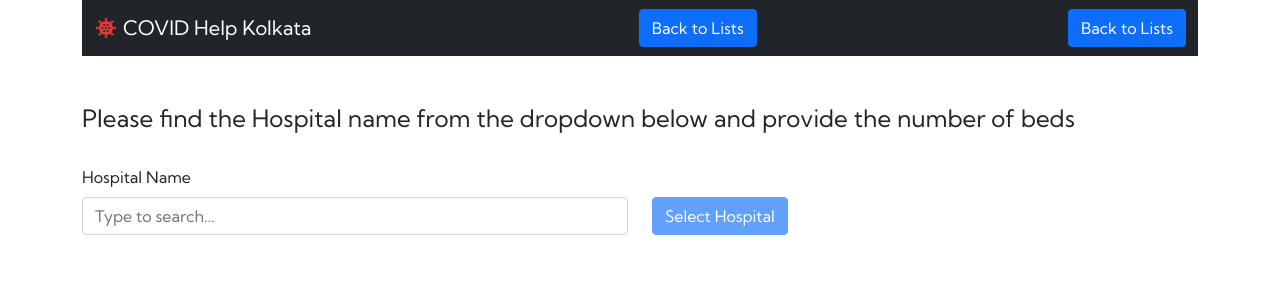
After one commit to souvikban16/covid-kolkata, a PHP site: page /contribute.php in a window 1280 px wide. The commit adds this page. Shown: the top 300 px of the page. Run offline with PHP 8.4, Linux system fonts and the light colour scheme; data that the repository does not hold is empty.

Commit message:
contribute can now fetch data properly
nice

```diff
--- /dev/null
+++ b/connect.php
@@ -0,0 +1,22 @@
+<?php
+
+// Username is root
+$user = 'sql11410206';
+$password = 'DDzfjguSIF';
+
+// Database name is gfg
+$database = 'sql11410206';
+
+// Server is localhost with
+// port number 3308
+$servername = 'sql11.freesqldatabase.com:3306';
+$mysqli = new mysqli($servername, $user,
+    $password, $database);
+
+// Checking for connections
+if ($mysqli->connect_error) {
+    die('Connect Error (' .
+        $mysqli->connect_errno . ') ' .
+        $mysqli->connect_error);
+}
+?>
--- /dev/null
+++ b/contribute.php
@@ -0,0 +1,104 @@
+<!-- php portion -->
+<?php
+require "connect.php";
+$counter = 1;
+// SQL query to select data from database
+$sql = "SELECT * FROM data";
+$result = $mysqli->query($sql);
+$mysqli->close();
+?>
+<!-- Html portion -->
+<!DOCTYPE html>
+<html lang="en">
+<head>
+    <meta charset="UTF-8">
+    <meta http-equiv="X-UA-Compatible" content="IE=edge">
+    <meta name="viewport" content="width=device-width, initial-scale=1.0">
+    <link href="https://fonts.googleapis.com/css2?family=Kumbh+Sans&display=swap" rel="stylesheet">
+    <link href="https://cdn.jsdelivr.net/npm/bootstrap@5.0.0-beta3/dist/css/bootstrap.min.css" rel="stylesheet" integrity="sha384-eOJMYsd53ii+scO/bJGFsiCZc+5NDVN2yr8+0RDqr0Ql0h+rP48ckxlpbzKgwra6" crossorigin="anonymous">
+    <link rel="stylesheet" href="/style/style.css">
+    <link href="https://fonts.googleapis.com/icon?family=Material+Icons"
+      rel="stylesheet">
+    <title>Covid Help Kolkata</title>
+</head>
+<body>
+    <div class="container">
+        <nav class="navbar sticky-top navbar-dark bg-dark">
+            <div class="container-fluid">
+              <a class="navbar-brand" href="#">
+                <span class="material-icons d-inline-block align-text-bottom covid-icon">
+                    coronavirus
+                    </span>
+                <span>
+                    COVID Help Kolkata
+                </span>
+              </a>
+              <a href="index.php">
+                <input class="btn btn-primary" type="button" value="Back to Lists">
+              </a>
+              <input class="btn btn-primary" type="button" value="Back to Lists">
+            </div>
+        </nav>
+        <br>
+        <br>
+        <h4>Please find the Hospital name from the dropdown below and provide the number of beds</h4>
+        <br>
+
+        <form class="row">
+        <label for="exampleDataList" class="form-label">Hospital Name</label>
+        <div class="col-6">
+
+            <input class="form-control" list="datalistOptions" id="hospitalList" placeholder="Type to search..." onchange="selectHospital()">
+            <datalist id="datalistOptions" >
+            <option disabled selected value> -- select an option -- </option>
+            <?php // LOOP TILL END OF DATA
+            while ($rows = $result->fetch_assoc()) {
+            ?>
+             <option value="<?php echo $rows['hospital']; ?>">
+             <?php
+                }
+            ?>
+            </datalist>
+        </div>
+        <div class="col-6">
+                <button type="button" id="selectBtn" class="btn btn-primary disabled" onclick="requestData()" >Select Hospital</button>
+            </div>
+        </form>
+        <br>
+        <div class="spinner-border collapse" id="spinner" role="status">
+            <span class="visually-hidden">Loading...</span>
+        </div>
+        <div class="result col-6 collapse" id="result">
+            <div class="card">
+                <div class="card-header">
+                    Data info
+                </div>
+            <div class="card-body">
+                <h5 class="card-title" id="hospitalName">Special title treatment</h5>
+                <p class="card-text" id="currentBeds">With supporting text below as a natural lead-in to additional content.</p>
+                <p class="card-text" id="addedBy">With supporting text below as a natural lead-in to additional content.</p>
+                <a href="#" class="btn btn-primary">Update</a>
+            </div>
+            </div>
+        </div>
+
+
+    </div>
+
+
+    <script src="https://cdn.jsdelivr.net/npm/bootstrap@5.0.0-beta3/dist/js/bootstrap.bundle.min.js" integrity="sha384-JEW9xMcG8R+pH31jmWH6WWP0WintQrMb4s7ZOdauHnUtxwoG2vI5DkLtS3qm9Ekf" crossorigin="anonymous"></script>
+        <script src="/script/script.js"></script>
+        <script>
+        var tooltipTriggerList = [].slice.call(document.querySelectorAll('[data-bs-toggle="tooltip"]'))
+        var tooltipList = tooltipTriggerList.map(function (tooltipTriggerEl) {
+            return new bootstrap.Tooltip(tooltipTriggerEl)
+        })
+        </script>
+        <script>
+            var myModal = document.getElementById('myModal')
+            var myInput = document.getElementById('myInput')
+
+            myModal.addEventListener('shown.bs.modal', function () {myInput.focus()})
+    </script>
+</body>
+</html>
--- a/script/script.js
+++ b/script/script.js
@@ -0,0 +1,34 @@
+function selectHospital(){
+    var x=document.getElementById("hospitalList");
+    if(x.value.length!=0){
+        var bt=document.getElementById("selectBtn");
+        bt.classList.toggle('disabled');
+    }
+    else{
+        var bt=document.getElementById("selectBtn");
+        bt.classList.toggle('disabled');
+        document.getElementById("result").classList.remove("show");
+    }
+
+};
+
+function requestData(){
+    document.getElementById("spinner").classList.add("show");
+    var hospital=document.getElementById("hospitalList");
+    var requestString="hospital='"+hospital.value+"'";
+    var xhttp = new XMLHttpRequest();
+    xhttp.onreadystatechange = function() {
+      if (this.readyState == 4 && this.status == 200) {
+        document.getElementById("spinner").classList.remove("show");
+        var myObj = JSON.parse(this.responseText);
+        document.getElementById("result").classList.add("show");
+        document.getElementById("hospitalName").innerHTML=hospital.value;
+        document.getElementById("currentBeds").innerHTML="Last available beds: "+ myObj.beds;
+        document.getElementById("addedBy").innerHTML="Data provided by: " + myObj.addedBy;
+      }
+    };
+    xhttp.open("POST", "requestData.php", true);
+    xhttp.setRequestHeader("Content-type", "application/x-www-form-urlencoded");
+    alert(requestString);
+    xhttp.send(requestString);
+};
```
Also changed, not shown: index.php (+29 -46 lines), requestData.php (added, +15 -0 lines).
